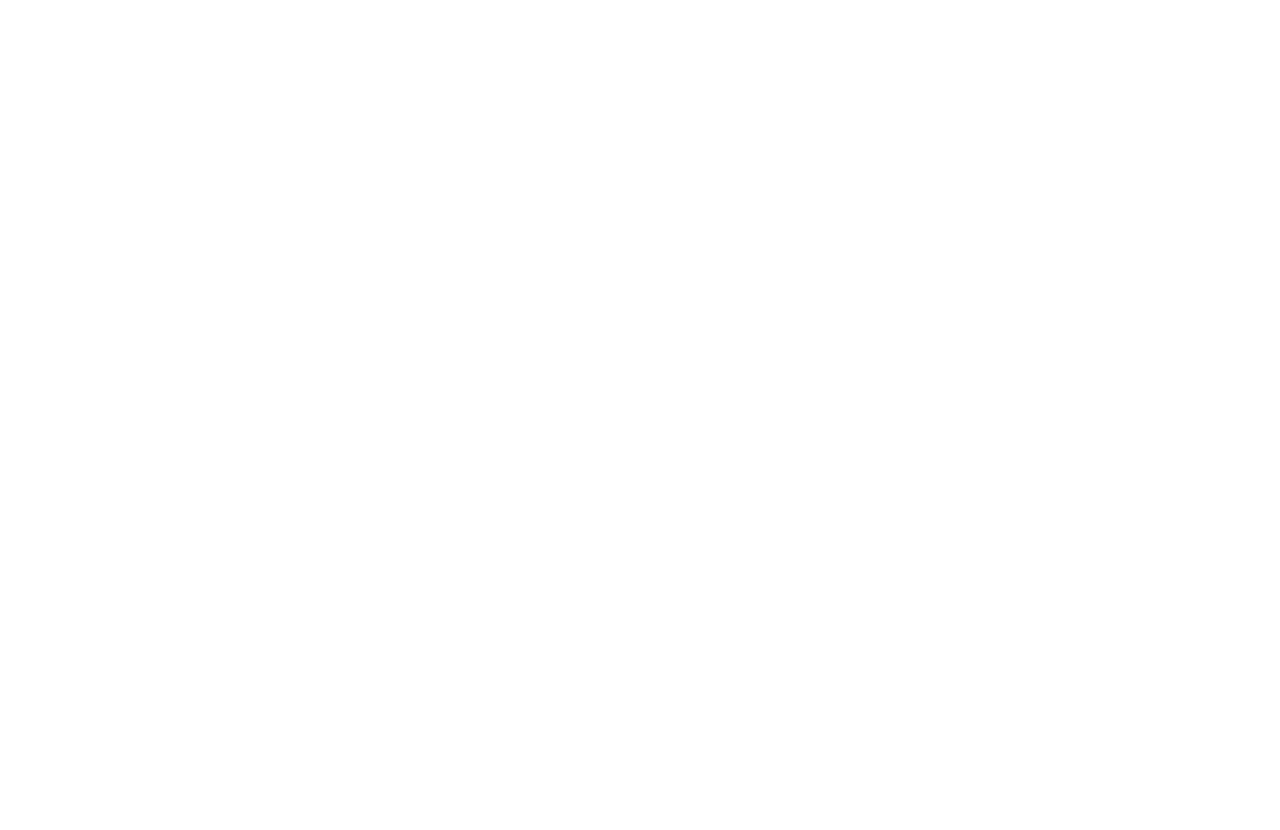
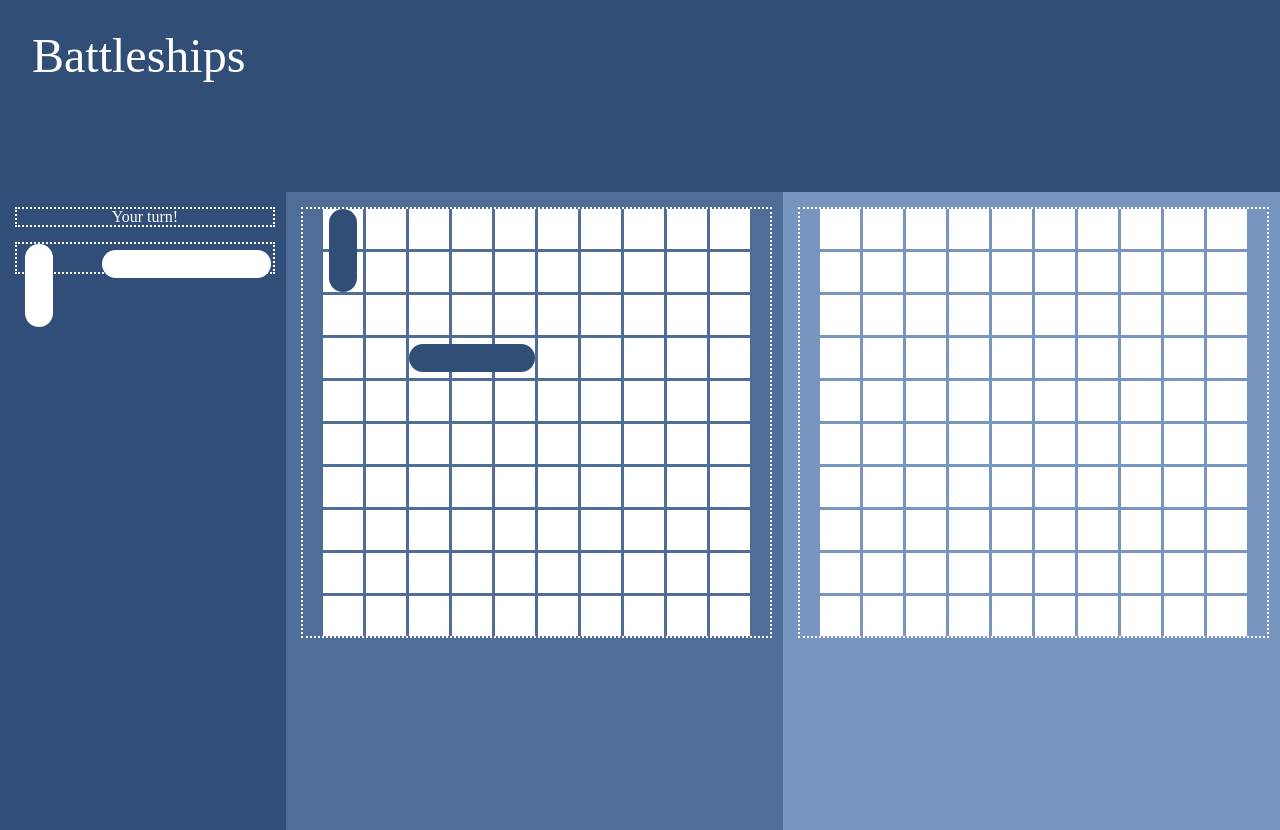
Before and after one commit to jstramigioli/battleship, a website built with webpack: page src/index.html in a window 1280 px wide. Before the commit the page ends 800 px from the top, so only its background shows below. Built offline with nearby package versions, Linux system fonts and the light colour scheme.

Commit message:
Created basic layout in css

```diff
--- a/src/GameBoard.js
+++ b/src/GameBoard.js
@@ -1,6 +1,6 @@
 import { shipFactory } from "./ship-factory.js"
 
-const GameBoard = () => {
+const GameBoard = (id) => {
     const rows = 10
     const columns = 10
     const board = []
@@ -12,14 +12,17 @@ const GameBoard = () => {
         board.push(row)
     }
     const ships = []
+
     function getSquare(row, col) {
         if (board[row] == undefined || board[row][col] == undefined) {
             return  null
         }
         return board[row][col]
     }
+
     function placeShip(size, orientation, startingPoint) {
-        const ship = shipFactory(size)
+        const ship = shipFactory(size, id+ships.length, orientation)
+        ship.start = startingPoint
         ships.push(ship)
 
         function assignShipToSquare(ship,square) {
@@ -74,7 +77,6 @@ const square = (row, col) => {
         hit: false
     }
 }
-/* const board = GameBoard()
-board.placeShip(2,'v',[11,11]) */
+
 
 export {GameBoard}
--- a/src/Player.js
+++ b/src/Player.js
@@ -1,29 +1,29 @@
 import { GameBoard } from "./GameBoard"
 
-const Player = () => {
-    const gameBoard = GameBoard()
+const Player = (id) => {
+    const gameBoard = GameBoard(id)
 
     function populateBoard() {
         gameBoard.placeShip(2, 'v', [0,0])
         gameBoard.placeShip(3, 'h', [3,2])
     }
 
-    populateBoard()
-
     return {
-        gameBoard
+        gameBoard,
+        populateBoard
     }
 }
 
-const PlayerPC = () => {
-    const player = Player()
+const PlayerPC = (id) => {
+    const player = Player(id)
     function populateBoard() {
-        gameBoard.placeShip(2, 'v', [5,5])
-        gameBoard.placeShip(3, 'h', [3,2])
+        player.gameBoard.placeShip(2, 'v', [5,5])
+        player.gameBoard.placeShip(4, 'h', [3,2])
     }
     return {
         ...player,
-        populateBoard
+        populateBoard,
+        isEnemy: true
     }
 }
 
--- a/src/game.js
+++ b/src/game.js
@@ -1,4 +1,21 @@
 import { Player, PlayerPC } from "./Player.js";
+import { createBoard, updateSquare } from "./renderBoard.js";
 
-const player1 = Player()
-const player2 = PlayerPC()
+
+function game() {
+    const player1 = Player('00')
+    const player2 = PlayerPC('01')
+    player1.populateBoard()
+    player2.populateBoard()
+
+    const myBoard = document.querySelector('#my-board')
+    const enemyBoard = document.querySelector('#enemy-board')
+
+
+    createBoard(myBoard, player1)
+    createBoard(enemyBoard, player2)
+    updateSquare(player2.gameBoard.getSquare(3,5), enemyBoard)
+
+}
+
+export {game}
--- a/src/index.html
+++ b/src/index.html
@@ -3,9 +3,27 @@
 <head>
     <meta charset="UTF-8">
     <meta name="viewport" content="width=device-width, initial-scale=1.0">
-    <title>Todo List</title>
+    <title>Battleship</title>
 </head>
 <body>
+    <div id="content">
+        <header>Battleships</header>
+        <div id="player-info" class="game-content">
+            <div class="message frame">Your turn!</div>
+            <div class="ships frame"></div>
+        </div>
+        <div id="your-fleet" class="game-content">
+            <div class="frame">
+                <div id="my-board" class="board"></div>
+            </div>
+
+        </div>
+        <div id="your-targets" class="game-content">
+            <div class="frame">
+                <div id="enemy-board" class="board"></div>
+            </div>
+        </div>
+    </div>
 
 </body>
 </html>
--- a/src/index.js
+++ b/src/index.js
@@ -1 +1,4 @@
 import './style.css'
+import { game } from './game'
+
+game()
--- a/src/renderBoard.js
+++ b/src/renderBoard.js
@@ -0,0 +1,108 @@
+const createBoard = (boardContainer, player) => {
+
+    function populateSquares() {
+        for (let i = 0 ; i < 10 ; i++) {
+            for (let j = 0 ; j < 10 ; j++) {
+                const square = document.createElement('div')
+                square.dataset.row = i
+                square.dataset.column = j
+                square.classList.add('square')
+                if (player.isEnemy) {
+                    square.classList.add('enemy')
+                }
+                square.addEventListener('click', (e) => {
+                    hitHandler(e)
+                })
+                boardContainer.appendChild(square)
+
+            }
+        }
+    }
+
+    const hitHandler = (e) => {
+        const row = e.target.dataset.row
+        const col = e.target.dataset.column
+        const squareDOM = e.target
+        player.gameBoard.receiveAttack(row,col)
+        const square = player.gameBoard.getSquare(row,col)
+        updateSquare(square, boardContainer)
+        updateShips(square)
+
+    }
+
+    function placeShipsInBoard() {
+        for (let i = 0 ; i < player.gameBoard.getShips().length ; i++) {
+            const ship = player.gameBoard.getShips()[i]
+            const shipDom = createShipDom(ship)
+            shipDom.style.gridRowStart = ship.start[0]+1
+            shipDom.style.gridColumnStart = ship.start[1]+1
+            if (player.isEnemy) {
+                shipDom.classList.add('enemy')
+            }
+            boardContainer.appendChild(shipDom)
+        }
+    }
+
+    function renderEnemyShips() {
+        if (player.isEnemy) {
+            const enemyShipsDisplay = document.querySelector('.ships.frame')
+            for (let i = 0 ; i < player.gameBoard.getShips().length ; i++) {
+                const ship = player.gameBoard.getShips()[i]
+                const shipDom = createShipDom(ship)
+                enemyShipsDisplay.appendChild(shipDom)
+            }
+        }
+    }
+
+    populateSquares()
+    placeShipsInBoard()
+    renderEnemyShips()
+
+}
+
+
+
+const updateSquare = (square, boardDOM) => {
+    const squareDOM = boardDOM.querySelector(`[data-row='${square.row}'][data-column='${square.col}']`)
+
+    if (square.hit) {
+        const hitCircle = document.createElement('div')
+        hitCircle.classList.add('circle')
+        squareDOM.appendChild(hitCircle)
+        squareDOM.classList.add('hit')
+    }
+    if (square.ship) {
+        squareDOM.classList.add('has-ship')
+    }
+
+}
+
+function updateShips(square) {
+    function checkIfSunk(square) {
+        return square.ship.isSunk
+    }
+
+    if (square.ship && checkIfSunk(square)) {
+
+        const ships = document.querySelectorAll(`[data-ship-id="${square.ship.id}"]`)
+        ships.forEach(ship => ship.classList.add('sunk'))
+    }
+}
+
+const createShipDom = (ship) => {
+    const shipDom = document.createElement('div')
+    shipDom.classList.add('ship')
+    shipDom.style.height = '28px'
+    shipDom.style.width = `${ship.length * 40 + (ship.length -1) * 3}px`
+    shipDom.dataset.shipId = ship.id
+    if (ship.orientation == 'v') {
+        shipDom.classList.add('vertical')
+    }
+    return shipDom
+}
+
+
+
+export { createBoard,
+    updateSquare
+ }
--- a/src/ship-factory.js
+++ b/src/ship-factory.js
@@ -1,4 +1,4 @@
-const shipFactory = (length) => {
+const shipFactory = (length, id, orientation) => {
     let timesHit = 0
     let isSunk = false
     function hit() {
@@ -11,12 +11,11 @@ const shipFactory = (length) => {
     return {length,
         timesHit,
         hit,
-        isSunk
+        isSunk,
+        id,
+        orientation
     }
 }
 
-const ship = shipFactory(1)
-    ship.hit()
-    console.log(ship.timesHit)
 
 export {shipFactory}
--- a/src/style.css
+++ b/src/style.css
@@ -52,3 +52,142 @@ img {
 *, *:before, *:after {
     box-sizing: inherit;
   }
+
+#content {
+	background-color: rgb(42, 151, 165);
+	display: grid;
+	grid-template-columns: 1fr 2fr 2fr;
+	height: 100vh;
+	grid-template-rows: 12rem auto;
+	color: white;
+}
+
+header {
+	grid-column-start: 1;
+	grid-column-end: 4;
+	background-color: #314E77;
+	height: 12rem;
+	font-size: 48px;
+	padding-left: 2rem;
+	padding-top: 2rem;
+
+}
+
+.game-content {
+	height: 100%;
+	grid-row-start: 2;
+	padding: 15px;
+}
+
+#player-info {
+	background-color: rgb(48, 78, 120);
+	display: flex;
+	flex-direction: column;
+	gap: 15px;
+}
+
+#your-fleet {
+	background-color: rgb(79, 109, 150);
+}
+
+#your-targets {
+	background-color: rgb(120, 149, 191);
+}
+
+.frame {
+	border-style: dotted;
+	border-color: white;
+	border-width: 2px;
+	width: 100%;
+	height: auto;
+	display: flex;
+	justify-content: center;
+}
+
+.board {
+	display: grid;
+	grid-template-columns: repeat(10, 1fr);
+	grid-template-rows: repeat(10, 1fr);
+	gap: 3px;
+	position: relative;
+}
+
+.square {
+	height: 40px;
+	width: 40px;
+	background-color: white;
+	position: relative;
+}
+
+.square:hover {
+	opacity: 90%;
+}
+
+
+
+.hit {
+	background-color: gray;
+}
+
+.hit:hover {
+	opacity: 100%;
+}
+
+
+.hit .circle {
+	position: absolute;
+	width: 30%;
+    height: 30%;
+    background-color: white;
+    border-radius: 50%;
+	top: 50%;
+    left: 50%;
+    transform: translate(-50%, -50%);
+	z-index: 2;
+}
+
+
+
+.hit.has-ship .circle {
+	position: absolute;
+	width: 45%;
+    height: 45%;
+    background-color: rgb(255, 160, 35);
+    border-radius: 50%;
+	top: 50%;
+    left: 50%;
+    transform: translate(-50%, -50%);
+
+}
+
+.ship {
+	background-color: #314E77;
+	position: absolute;
+	border-radius: 20px;
+	pointer-events: none;
+	top: 6px;
+}
+
+.ship.enemy {
+	display: none;
+}
+
+.ship.enemy.sunk {
+	display: block;
+}
+
+
+.ship.vertical {
+	transform: rotate(90deg);
+	transform-origin: 20px 14px;
+}
+
+
+.ships .ship {
+	background-color: white;
+	position: relative;
+}
+
+.ship.sunk {
+	background-color: rgb(65, 65, 65);
+}
--- a/webpack.config.js
+++ b/webpack.config.js
@@ -18,6 +18,7 @@ module.exports = {
   },
   devtool: 'inline-source-map',
   devServer: {
+    watchFiles: 'src/*',
     static: './dist',
   },
   plugins: [
```
